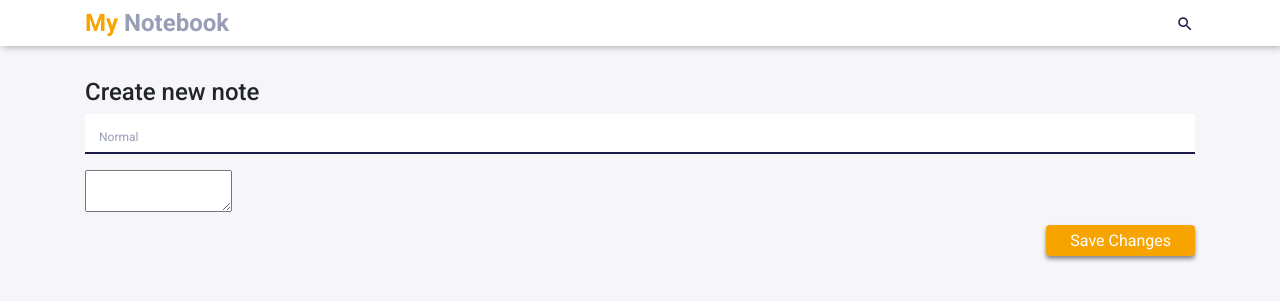
After one commit to mike2c/MyNotebook, an ASP.NET Core app: template Web/Views/Notes/Create.cshtml in a window 1280 px wide. The commit adds this page. Shown: the top 301 px of the page. Run offline with ASP.NET Core 8, Linux system fonts and the light colour scheme; the template is opened without the code that fills it, so the values that code supplies are empty; some libraries are stand-ins or nearby versions.

Commit message:
UI for create a node

```diff
--- a/Core/Domain/Notes/INoteService.cs
+++ b/Core/Domain/Notes/INoteService.cs
@@ -7,7 +7,7 @@ namespace Core.Domain.Notes
     public interface INoteService
     {
         public IEnumerable<Note> GetNotes(int page, int size, string search = "");
-        public Note CreateNote(AddNoteModel model);
+        public Note CreateNote(CreateNoteModel model);
         public Note UpdateNote(UpdateNoteModel model);
     }
 }
--- a/Core/Domain/Notes/NoteService.cs
+++ b/Core/Domain/Notes/NoteService.cs
@@ -18,7 +18,7 @@ namespace Core.Domain.Notes
             this.noteRepository = noteRepository;
         }
 
-        public Note CreateNote(AddNoteModel model)
+        public Note CreateNote(CreateNoteModel model)
         {
             var note = new Note()
             {
--- a/Data/Repository/SqLite/NoteRepository.cs
+++ b/Data/Repository/SqLite/NoteRepository.cs
@@ -9,6 +9,11 @@ namespace Data.Repository.SqLite
     public class NoteRepository : INoteRepository
     {
         private MyNotebookContext context;
+
+        public NoteRepository(MyNotebookContext context)
+        {
+            this.context = context;
+        }
 
         public void Create(Note entity)
         {
--- /dev/null
+++ b/Web/Views/Notes/Create.cshtml
@@ -0,0 +1,27 @@
+@using Core.Models
+@model CreateNoteModel
+
+@*
+    For more information on enabling MVC for empty projects, visit https://go.microsoft.com/fwlink/?LinkID=397860
+*@
+@{
+}
+<h4>Create new note	</h4>
+<form asp-action="create" asp-controller="notes" method="post">
+	<div class="field">
+		<label class="field__wrapper" asp-for="Title">
+			<input asp-for="Title" required maxlength="100">
+			<span class="field__label">Normal</span>
+			<span asp-validation-for="Title" class="text-danger"></span>
+		</label>
+		@*<small class="form-text text-muted">We'll never share your email with anyone else.</small>*@
+	</div>
+	<div class="field">
+		<textarea asp-for="Body">Hello, World!</textarea>
+	</div>
+	<div class="actions">
+		<button class="button">
+			Save Changes
+		</button>
+	</div>
+</form>
--- a/Web/Views/Shared/_Layout.cshtml
+++ b/Web/Views/Shared/_Layout.cshtml
@@ -3,15 +3,30 @@
 <head>
 	<meta charset="utf-8" />
 	<meta name="viewport" content="width=device-width, initial-scale=1.0" />
-    <title>@ViewData["Title"] - Web</title>
+	<title>@ViewData["Title"]</title>
+	<link rel="stylesheet" href="https://fonts.googleapis.com/icon?family=Material+Icons">
 	<link rel="stylesheet" href="~/lib/bootstrap/dist/css/bootstrap.min.css" />
+	<link rel="preconnect" href="https://fonts.googleapis.com">
+	<link rel="preconnect" href="https://fonts.gstatic.com" crossorigin>
+	<link href="https://fonts.googleapis.com/css2?family=Righteous&family=Roboto:wght@100;300;400;500;700;900&family=Sarala:wght@400;700&display=swap" rel="stylesheet">
 	<link rel="stylesheet" href="~/css/site.css" />
 </head>
 <body>
-    <header>
-        <nav class="navbar navbar-expand-sm navbar-toggleable-sm navbar-light bg-white border-bottom box-shadow mb-3">
+	<header class="header">
 		<div class="container">
-                <a class="navbar-brand" asp-area="" asp-controller="Home" asp-action="Index">Web</a>
+			<a class="logo" asp-area="" asp-controller="notes" asp-action="index">My <span>Notebook</span></a>
+			<div class="searchbar">
+				<input class="searchbar__box" type="search" autocomplete="on">
+				<button class="searchbar__button">
+					<span class="material-icons">
+						search
+					</span>
+				</button>
+			</div>
+		</div>
+
+		@*<nav class="navbar navbar-expand-sm navbar-toggleable-sm navbar-light bg-white border-bottom box-shadow mb-3">
+				<div class="container">
 					<button class="navbar-toggler" type="button" data-toggle="collapse" data-target=".navbar-collapse" aria-controls="navbarSupportedContent"
 							aria-expanded="false" aria-label="Toggle navigation">
 						<span class="navbar-toggler-icon"></span>
@@ -19,7 +34,7 @@
 					<div class="navbar-collapse collapse d-sm-inline-flex justify-content-between">
 						<ul class="navbar-nav flex-grow-1">
 							<li class="nav-item">
-                            <a class="nav-link text-dark" asp-area="" asp-controller="Home" asp-action="Index">Home</a>
+								<a class="nav-link text-dark" asp-area="" asp-controller="Home" asp-action="Index">asdfasdf</a>
 							</li>
 							<li class="nav-item">
 								<a class="nav-link text-dark" asp-area="" asp-controller="Home" asp-action="Privacy">Privacy</a>
@@ -27,7 +42,7 @@
 						</ul>
 					</div>
 				</div>
-        </nav>
+			</nav>*@
 	</header>
 	<div class="container">
 		<main role="main" class="pb-3">
@@ -35,14 +50,17 @@
 		</main>
 	</div>
 
-    <footer class="border-top footer text-muted">
+	@*<footer class="border-top footer text-muted">
 			<div class="container">
 				&copy; 2022 - Web - <a asp-area="" asp-controller="Home" asp-action="Privacy">Privacy</a>
 			</div>
-    </footer>
+		</footer>*@
 	<script src="~/lib/jquery/dist/jquery.min.js"></script>
 	<script src="~/lib/bootstrap/dist/js/bootstrap.bundle.min.js"></script>
+	<script src="https://cdn.jsdelivr.net/npm/bootstrap@5.1.3/dist/js/bootstrap.bundle.min.js" integrity="sha384-ka7Sk0Gln4gmtz2MlQnikT1wXgYsOg+OMhuP+IlRH9sENBO0LRn5q+8nbTov4+1p" crossorigin="anonymous"></script>
+	<script src="https://cdn.tiny.cloud/1/@(ViewBag.TinyMCEApiKey)/tinymce/5/tinymce.min.js" referrerpolicy="origin"></script>
 	<script src="~/js/site.js" asp-append-version="true"></script>
+
 	@await RenderSectionAsync("Scripts", required: false)
 </body>
 </html>
--- a/Web/appsettings.Development.json
+++ b/Web/appsettings.Development.json
@@ -5,5 +5,9 @@
             "Microsoft": "Warning",
             "Microsoft.Hosting.Lifetime": "Information"
         }
+    },
+    "TinyMCE": {
+        "ApiKey": "wzmkq8ay1wrh49zkk8a8aa5uaipdf1rq83kw34jpzlnxhd9r"
+    },
+    "AllowedHosts": "*"
 }
-}
--- a/Web/appsettings.json
+++ b/Web/appsettings.json
@@ -6,5 +6,8 @@
             "Microsoft.Hosting.Lifetime": "Information"
         }
     },
+    "TinyMCE": {
+        "ApiKey": "wzmkq8ay1wrh49zkk8a8aa5uaipdf1rq83kw34jpzlnxhd9r"
+    },
     "AllowedHosts": "*"
 }
--- a/Web/wwwroot/css/site.css
+++ b/Web/wwwroot/css/site.css
@@ -1,14 +1,14 @@
 /* Please see documentation at https://docs.microsoft.com/aspnet/core/client-side/bundling-and-minification
 for details on configuring this project to bundle and minify static web assets. */
 
-a.navbar-brand {
+/*a.navbar-brand {
   white-space: normal;
   text-align: center;
   word-break: break-all;
-}
+}*/
 
 /* Provide sufficient contrast against white background */
-a {
+/*a {
   color: #0366d6;
 }
 
@@ -22,20 +22,20 @@ a {
   color: #fff;
   background-color: #1b6ec2;
   border-color: #1861ac;
-}
+}*/
 
 /* Sticky footer styles
 -------------------------------------------------- */
-html {
+/*html {
   font-size: 14px;
-}
-@media (min-width: 768px) {
+}*/
+/*@media (min-width: 768px) {
   html {
     font-size: 16px;
   }
-}
+}*/
 
-.border-top {
+/*.border-top {
   border-top: 1px solid #e5e5e5;
 }
 .border-bottom {
@@ -49,23 +49,269 @@ html {
 button.accept-policy {
   font-size: 1rem;
   line-height: inherit;
-}
+}*/
 
 /* Sticky footer styles
 -------------------------------------------------- */
-html {
+/*html {
   position: relative;
   min-height: 100%;
 }
 
-body {
+body {*/
   /* Margin bottom by footer height */
-  margin-bottom: 60px;
+  /*margin-bottom: 60px;
 }
+
 .footer {
   position: absolute;
   bottom: 0;
   width: 100%;
   white-space: nowrap;
-  line-height: 60px; /* Vertically center the text there */
+  line-height: 60px;*/ /* Vertically center the text there */
+/*}*/
+
+/**
+    -> Estilos propios
+*/
+
+/*Override bootstrap styles*/
+
+
+
+.form-group {
+
 }
+
+.form-group > label {
+    color: #161C34;
+}
+
+.form-group > input {
+    border: none;
+    border-radius: 0px;
+    border-bottom: 1px solid #161C34;
+    padding-top: 0.1em;
+    padding-bottom: 0.1em;
+    outline: none !important;
+}
+
+.form-group > input:focus
+{
+    outline: none !important;
+    border: none !important;
+}
+
+.form-group > input:active
+{
+    outline: none !important;
+    border: none !important;
+}
+
+/*End overriding*/
+
+:root {
+    --primary-text-color: #999EB7;
+    --secondary-text-color: #1A1B4B;
+    --helper-text-color: red;
+    --background-color: #F6F5FA;
+    --primary-color: #F7A400;
+    --secondary-color: #F7A400;
+    --font-family: 'Roboto', sans-serif;
+}
+
+body {
+    background-color: var(--background-color);
+    font-size: 12px;
+    font-family: 'Roboto', sans-serif;
+
+}
+
+.header {
+    width: 100%;
+    background-color: white;
+    padding: 0.4em;
+    box-shadow: 2px 0px 8px 0px rgba(0,0,0, 0.4);
+    margin-bottom: 2rem;
+}
+
+.header > .container {
+    display: flex;
+    justify-content: space-between;
+    align-items: center;
+}
+
+.logo {
+    text-decoration: none !important;
+    color: #F7A400;
+    font-weight: bold;
+    font-size: 1.5rem;
+}
+
+.logo > span {
+    color: #999EB7;
+}
+
+.logo:hover {
+    color: #F7A400;
+}
+
+.logo:hover > span {
+    color: #0366d6;
+}
+
+
+.searchbar {
+    display: flex;
+    align-items: center;
+}
+
+.searchbar__box {
+    display: none;
+}
+
+.searchbar__button {
+
+    font-size: 18px;
+    color: #1A1B4B;
+    padding: 0px;
+    background-color: transparent;
+    outline: none;
+    border: none;
+    border-radius: 50%;
+    height: 20px;
+    width: 20px;
+}
+
+.searchbar__button > span {
+    font-size: inherit;
+}
+
+.field {
+  margin-bottom: 0.5rem;
+  position: relative;
+  width: 100%;
+}
+
+.field__wrapper {
+    width: 100%;
+}
+
+/* Input*/
+.field__wrapper > input {
+	border: none;
+	border-bottom: 0.125rem solid var(--secondary-text-color);
+	width: 100%;
+	height: 2.5rem;
+	font-size: 0.9rem;
+	padding-left: 0.875rem;
+	line-height: 147.6%;
+	padding-top: 0.825rem;
+	padding-bottom: 0rem;
+    margin: 0;
+}
+
+.field__wrapper > input:focus {
+	outline: none;
+}
+
+.field__wrapper > .field__label {
+	position: absolute;
+	top: 0.9375rem;
+	left: 0.875rem;
+	line-height: 147.6%;
+	color: var(--primary-text-color);
+	transition: top .2s;
+}
+
+.field__wrapper > .omrs-input-helper {
+	font-size: 0.9375rem;
+	color: var(--helper-text-color);
+	letter-spacing: 0.0275rem;
+	margin: 0.125rem 0.875rem;
+}
+
+.field__wrapper > input:hover {
+	background: white;
+	border-color: var(--primary-color);
+}
+
+.field__wrapper > input:focus + .field__label,
+.field__wrapper > input:valid + .field__label {
+	top: 0;
+	font-size: 0.8rem;
+	margin-bottom: 20px;
+}
+
+.field__wrapper:not(.omrs-input-danger) > input:focus + .field__label {
+	color: var(--primary-text-color);
+}
+
+.field__wrapper:not(.omrs-input-danger) > input:focus {
+	border-color: var(--primary-color);
+}
+
+/*.omrs-input-underlined:not(.omrs-input-danger) > input:focus ~ svg,
+.omrs-input-filled:not(.omrs-input-danger) > input:focus ~ svg {
+	fill: var(--omrs-color-ink-high-contrast);
+}*/
+
+/** DISABLED **/
+
+/*.omrs-input-underlined > input:disabled {
+	background: var(--omrs-color-bg-low-contrast);
+	cursor: not-allowed;
+}
+
+.omrs-input-underlined > input:disabled + .omrs-input-label,
+.omrs-input-underlined > input:disabled ~ .omrs-input-helper{
+	color: var(--omrs-color-ink-low-contrast);
+}
+
+.omrs-input-underlined > input:disabled ~ svg {
+	fill: var(--omrs-color-ink-low-contrast);
+}*/
+
+
+/** DANGER **/
+
+/*.omrs-input-underlined.omrs-input-danger > .omrs-input-label, .omrs-input-underlined.omrs-input-danger > .omrs-input-helper,
+.omrs-input-filled.omrs-input-danger > .omrs-input-label, .omrs-input-filled.omrs-input-danger > .omrs-input-helper{
+	color: var(--omrs-color-danger);
+}
+
+.omrs-input-danger > svg {
+	fill: var(--omrs-color-danger);
+}
+
+.omrs-input-danger > input {
+	border-color: var(--omrs-color-danger);
+}
+
+.omrs-input-underlined > input {
+	background: var(--omrs-color-bg-high-contrast);
+}
+.omrs-input-filled > input {
+	background: var(--omrs-color-bg-low-contrast);
+}*/
+
+.actions {
+    display: flex;
+    flex-direction: row-reverse;
+    font-family: var(--font-family);
+}
+
+.button {
+    background-color: var(--primary-color);
+    color: white;
+    box-shadow: 0px 3px 4px 0px  rgba(0,0,0,0.45);
+    outline: none;
+    border: none;
+    font-family: inherit;
+    font-size: 1rem;
+    padding-left: 1.5rem;
+    padding-right: 1.5rem;
+    padding-top: 0.2rem;
+    padding-bottom: 0.2rem;
+    border-radius: 4px;
+}
--- a/Web/wwwroot/js/site.js
+++ b/Web/wwwroot/js/site.js
@@ -2,3 +2,7 @@
 // for details on configuring this project to bundle and minify static web assets.
 
 // Write your JavaScript code.
+tinymce.init({
+    selector: '#Body',
+    height: 400
+});
```
Also changed, not shown: Core/Models/AddNoteModel.cs (deleted, +0 -11 lines), Core/Models/CreateNoteModel.cs (added, +16 -0 lines), Web/Controllers/NotesController.cs (+13 -8 lines), Web/Helpers/TinyMCE.cs (added, +7 -0 lines), Web/Startup.cs (+6 -1 lines), Web/Web.csproj. Lines whose indentation alone changed are shown as unchanged.
